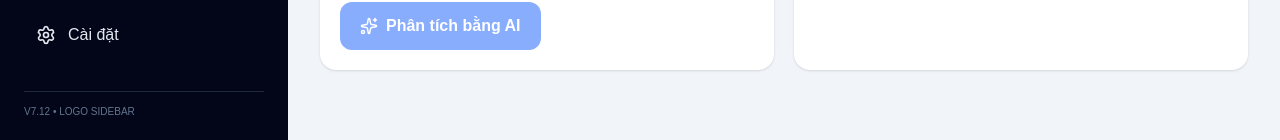
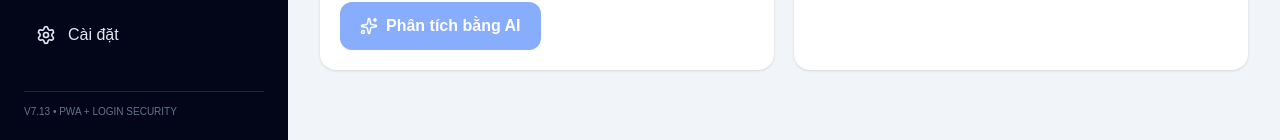
Before and after one commit to beenmediavn/been-media-erp, a Next.js app: page /ai in a window 1280 px wide. Shown: the part 717-857 px from the top of the page. Built offline with nearby package versions, Linux system fonts and the light colour scheme; no server answers; the database is empty; sample sign-in values are in the browser's storage.

Commit message:
V7.13.1 fix version label

```diff
--- a/app/components/layout/Sidebar.tsx
+++ b/app/components/layout/Sidebar.tsx
@@ -25,6 +25,6 @@ export default function Sidebar({user,open=false,onClose}:{user:AppUser;open?:bo
  return <aside className={`fixed inset-y-0 left-0 z-50 w-72 max-w-[82vw] bg-slate-950 p-5 text-white transition-transform duration-300 lg:sticky lg:top-0 lg:z-auto lg:min-h-screen lg:translate-x-0 lg:p-6 ${open?"translate-x-0":"-translate-x-full"}`}>
   <div className="mb-8 flex items-start justify-between gap-4"><Link href="/" className="flex min-w-0 items-center" onClick={onClose}>{brand.logo?<img src={brand.logo} alt="Logo BEEN MEDIA" className="h-14 w-14 rounded-xl object-contain"/>:<span className="grid h-14 w-14 place-items-center rounded-xl bg-slate-900 text-blue-400"><Aperture size={30}/></span>}</Link><button aria-label="Đóng menu" onClick={onClose} className="rounded-lg p-2 text-slate-300 hover:bg-slate-800 lg:hidden"><X size={22}/></button></div>
   <nav className="space-y-2">{visible.map(item=>{const I=item.icon;const active=item.href==="/"?pathname==="/":pathname.startsWith(item.href);return <Link key={item.name} href={item.href} onClick={onClose} className={`flex w-full items-center gap-3 rounded-xl p-3 transition ${active?"bg-blue-600 text-white shadow":"text-slate-200 hover:bg-slate-800"}`}><I size={20}/><span>{worker&&item.key==="job"?"Việc của tôi":worker&&item.key==="salary"?"Lương của tôi":item.name}</span></Link>})}</nav>
-  <div className="mt-8 border-t border-slate-800 pt-3 text-[10px] text-slate-500">V7.12 • LOGO SIDEBAR</div>
+  <div className="mt-8 border-t border-slate-800 pt-3 text-[10px] text-slate-500">V7.13 • PWA + LOGIN SECURITY</div>
  </aside>
 }
```
Also changed, not shown: VERSION.txt (added).
